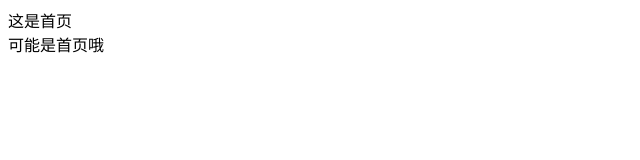
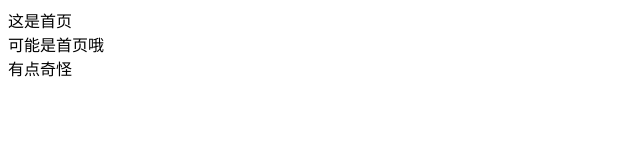
Before and after one commit to happygogoboy/h52108qi, a website: page src/index.html in a window 1280 px wide. Shown: the whole page, without its empty margins (0-640 px from the left). Drawn offline with Linux system fonts and the light colour scheme.

Commit message:
1.首页第三次修改

```diff
--- a/src/index.html
+++ b/src/index.html
@@ -11,6 +11,7 @@
 <body>
     <div>这是首页</div>
     <div>可能是首页哦</div>
+    <div>有点奇怪</div>
 
 </body>
 
```
